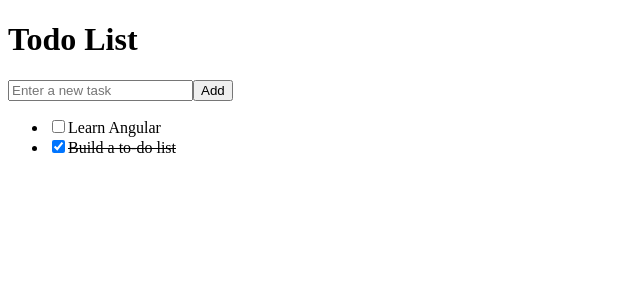
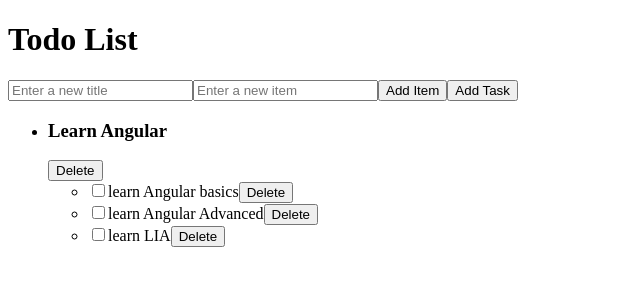
Before and after one commit to PontusEkstrom02/angular, an Angular app in the folder FirstTest/: page / in a window 1280 px wide. Shown: the top 300 px of the page, without its empty margins (0-640 px from the left). Built offline with nearby package versions, Linux system fonts and the light colour scheme.

Commit message:
working to do with title and many items

```diff
--- a/FirstTest/src/app/app.component.ts
+++ b/FirstTest/src/app/app.component.ts
@@ -1,5 +1,5 @@
 import { Component } from '@angular/core';
-import { Task } from './todo-app-components/task.model';
+import { DescriptionItem, Task } from './todo-app-components/task.model';
 
 @Component({
   selector: 'app-root',
@@ -9,11 +9,28 @@
 export class AppComponent {
   title = 'FirstTest';
   tasks: Task[] = [
-    { id: 1, description: 'Learn Angular', completed: false },
-    { id: 2, description: 'Build a to-do list', completed: true }
+    {
+      id: 1,
+      title: 'Learn Angular',
+      description: [
+        { text: 'learn Angular basics', completed: false },
+        { text: 'learn Angular Advanced', completed: false },
+        { text: 'learn LIA', completed: false }
+      ],
+      completed: false
+    }
   ];
 
-  onTaskAdded(description: string): void {
-    this.tasks.push({ id: this.tasks.length + 1, description, completed: false });
+  onTaskAdded(task: { title: string, description: string[] }): void {
+    const newTask: Task = {
+      id: this.tasks.length + 1,
+      title: task.title,
+      description: task.description.map(descriptionText => ({
+        text: descriptionText,
+        completed: false
+      })),
+      completed: false
+    };
+    this.tasks.push(newTask);
   }
 }
--- a/FirstTest/src/app/todo-app-components/add-task/add-task.component.html
+++ b/FirstTest/src/app/todo-app-components/add-task/add-task.component.html
@@ -1,4 +1,6 @@
 <div>
-    <input type="text" [(ngModel)]="newTaskDescription" placeholder="Enter a new task" />
-    <button (click)="addTask()">Add</button>
+    <input type="text" [(ngModel)]="newTaskTitle" placeholder="Enter a new title" />
+    <input type="text" [(ngModel)]="newTaskDescriptionItem" placeholder="Enter a new item" />
+<button (click)="addItem(newTaskDescriptionItem)">Add Item</button>
+    <button (click)="addTask()">Add Task</button>
 </div>
--- a/FirstTest/src/app/todo-app-components/add-task/add-task.component.ts
+++ b/FirstTest/src/app/todo-app-components/add-task/add-task.component.ts
@@ -1,4 +1,5 @@
 import { Component, Output, EventEmitter } from '@angular/core';
+import { Task, DescriptionItem } from '../task.model';
 
 @Component({
   selector: 'app-add-task',
@@ -6,14 +7,23 @@
   styleUrls: ['./add-task.component.sass']
 })
 export class AddTaskComponent {
-  newTaskDescription: string = '';
+  newTaskTitle: string = '';
+  newTaskDescription: string[] = [];
+  newTaskDescriptionItem: string = '';
 
-  @Output() taskAdded = new EventEmitter<string>();
+  @Output() taskAdded = new EventEmitter<{ title: string, description: string[] }>();
+
+  addItem(descriptionText: string): void {
+    if (descriptionText.trim() !== '') {
+      this.newTaskDescription.push(descriptionText);
+    }
+  }
 
   addTask(): void {
-    if (this.newTaskDescription.trim() !== '') {
-      this.taskAdded.emit(this.newTaskDescription);
-      this.newTaskDescription = '';
+    if (this.newTaskTitle.trim() !== '' && this.newTaskDescription.length > 0) {
+      this.taskAdded.emit({ title: this.newTaskTitle, description: this.newTaskDescription });
+      this.newTaskTitle = '';
+      this.newTaskDescription = [];
     }
   }
 }
--- a/FirstTest/src/app/todo-app-components/todo-list/todo-list.component.html
+++ b/FirstTest/src/app/todo-app-components/todo-list/todo-list.component.html
@@ -1,6 +1,13 @@
 <ul>
     <li *ngFor="let task of tasks">
-      <input type="checkbox" [(ngModel)]="task.completed" (click)="toggleTask(task)" />
-      <span [ngClass]="{ 'completed': task.completed }">{{ task.description }}</span>
+      <h3>{{ task.title }}</h3>
+      <button (click)="deleteTask(task)">Delete</button>
+      <ul>
+        <li *ngFor="let item of task.description">
+          <input type="checkbox" [(ngModel)]="item.completed" (click)="toggleItem(item)" />
+          <span [ngClass]="{ 'completed': item.completed }">{{ item.text }}</span>
+          <button (click)="deleteItem(item, task)">Delete</button>
+        </li>
+      </ul>
     </li>
   </ul>
--- a/FirstTest/src/app/todo-app-components/todo-list/todo-list.component.ts
+++ b/FirstTest/src/app/todo-app-components/todo-list/todo-list.component.ts
@@ -1,5 +1,5 @@
 import { Component, Input } from '@angular/core';
-import { Task } from '../task.model';
+import { Task, DescriptionItem } from '../task.model';
 
 @Component({
   selector: 'app-todo-list',
@@ -9,7 +9,21 @@
 export class TodoListComponent {
   @Input() tasks: Task[] = [];
 
-  toggleTask(task: Task): void {
-    task.completed = !task.completed;
+  deleteTask(task: Task): void {
+    const index = this.tasks.indexOf(task);
+    if (index !== -1) {
+      this.tasks.splice(index, 1);
+    }
+  }
+
+  deleteItem(item: DescriptionItem, task: Task): void {
+    const index = task.description.indexOf(item);
+    if (index !== -1) {
+      task.description.splice(index, 1);
+    }
+  }
+
+  toggleItem(item: DescriptionItem): void {
+    item.completed = !item.completed;
   }
 }
```
Also changed, not shown: FirstTest/src/app/todo-app-components/task.model.ts (+6 -1 lines).
